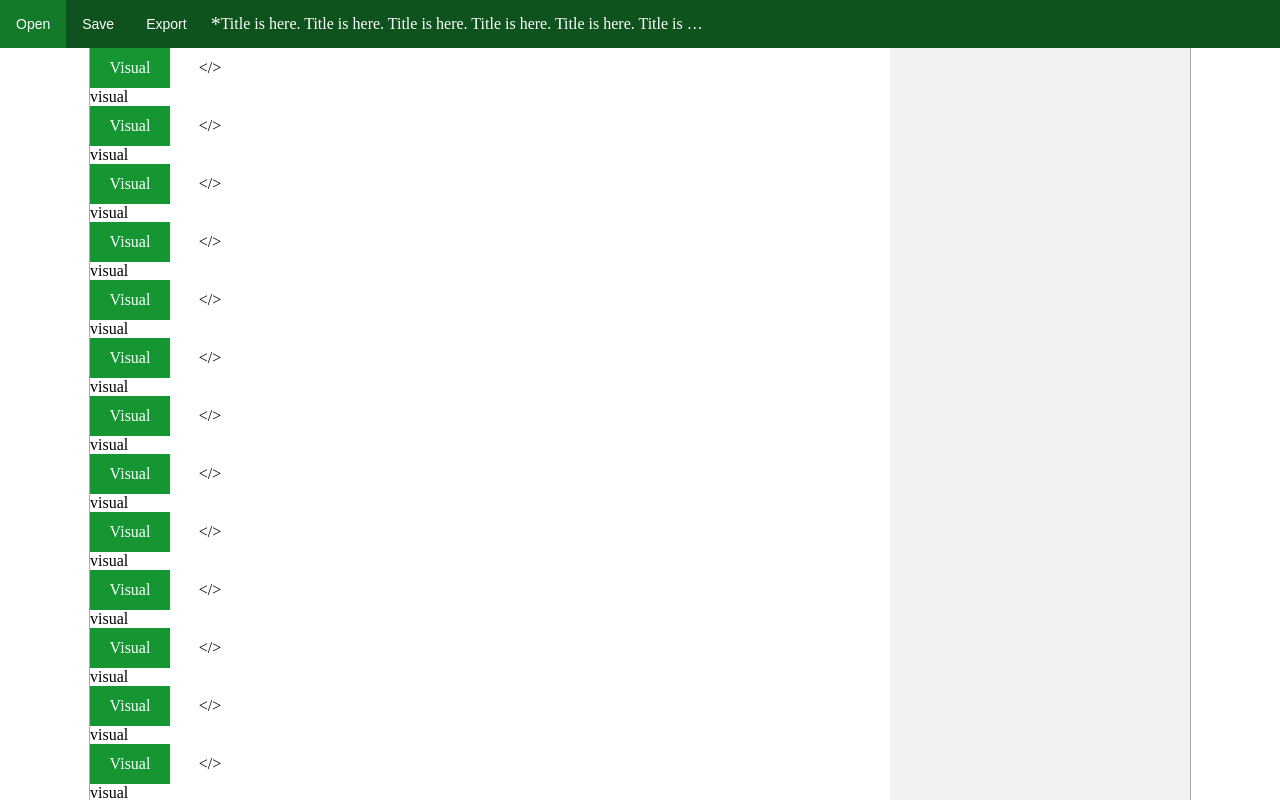
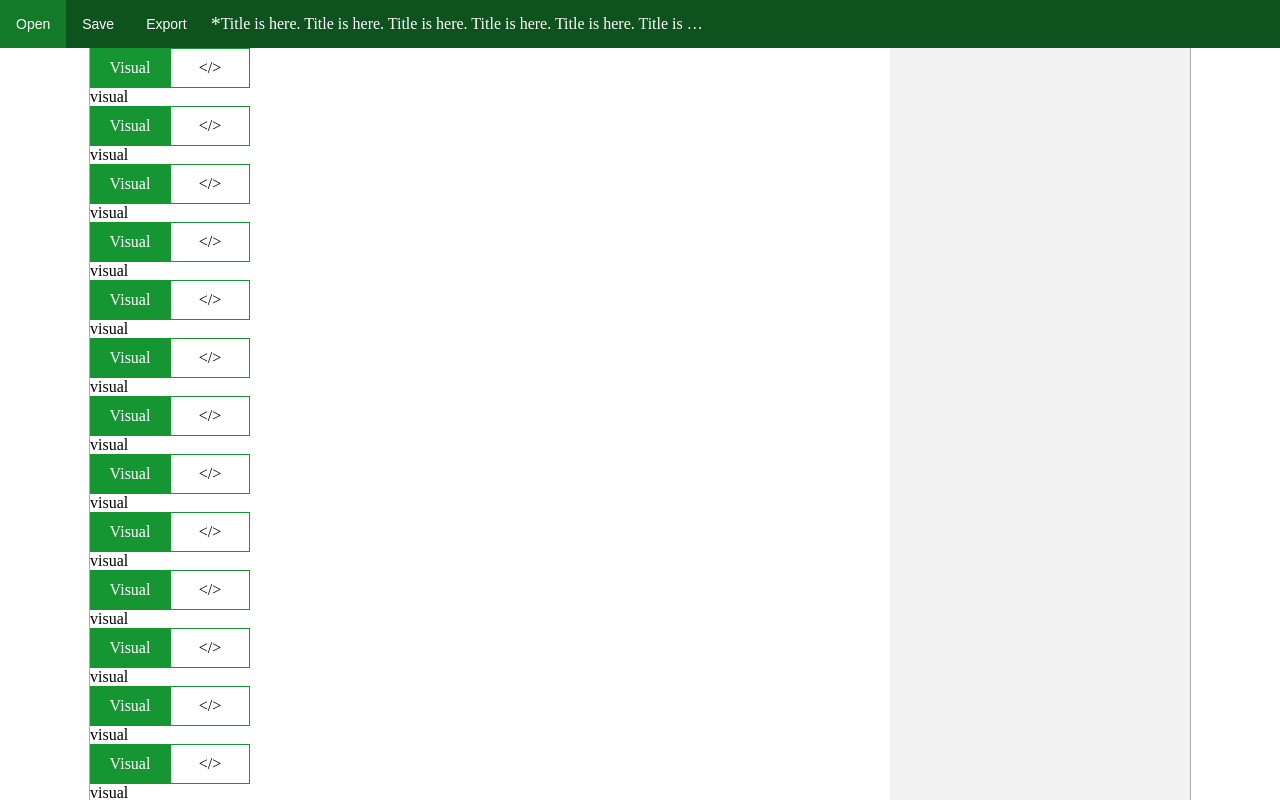
Before and after one commit to kusa-mochi/mochi-memo-pad, a Vue app in the folder src/: page / in a window 1280 px wide. Built offline with nearby package versions, Linux system fonts and the light colour scheme.

Commit message:
add border to tab item.

```diff
--- a/src/src/components/EditItem.vue
+++ b/src/src/components/EditItem.vue
@@ -64,6 +64,7 @@ $tab_item_height: 40px;
         width: $tab_item_width;
         height: $tab_item_height;
         pointer-events: none;
+        border: 1px #169632 solid;
 
         display: flex;
         flex-direction: row;
```
